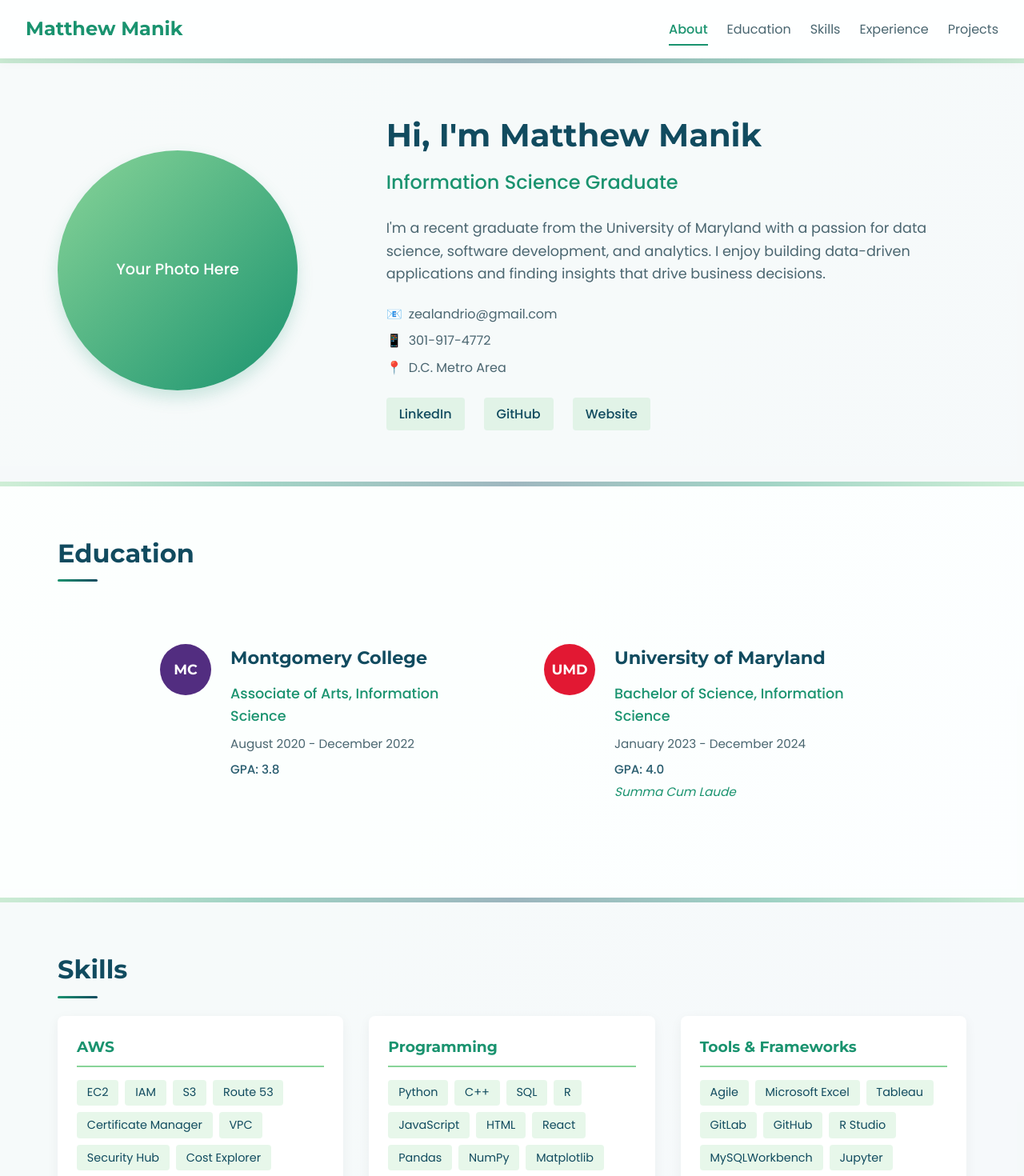
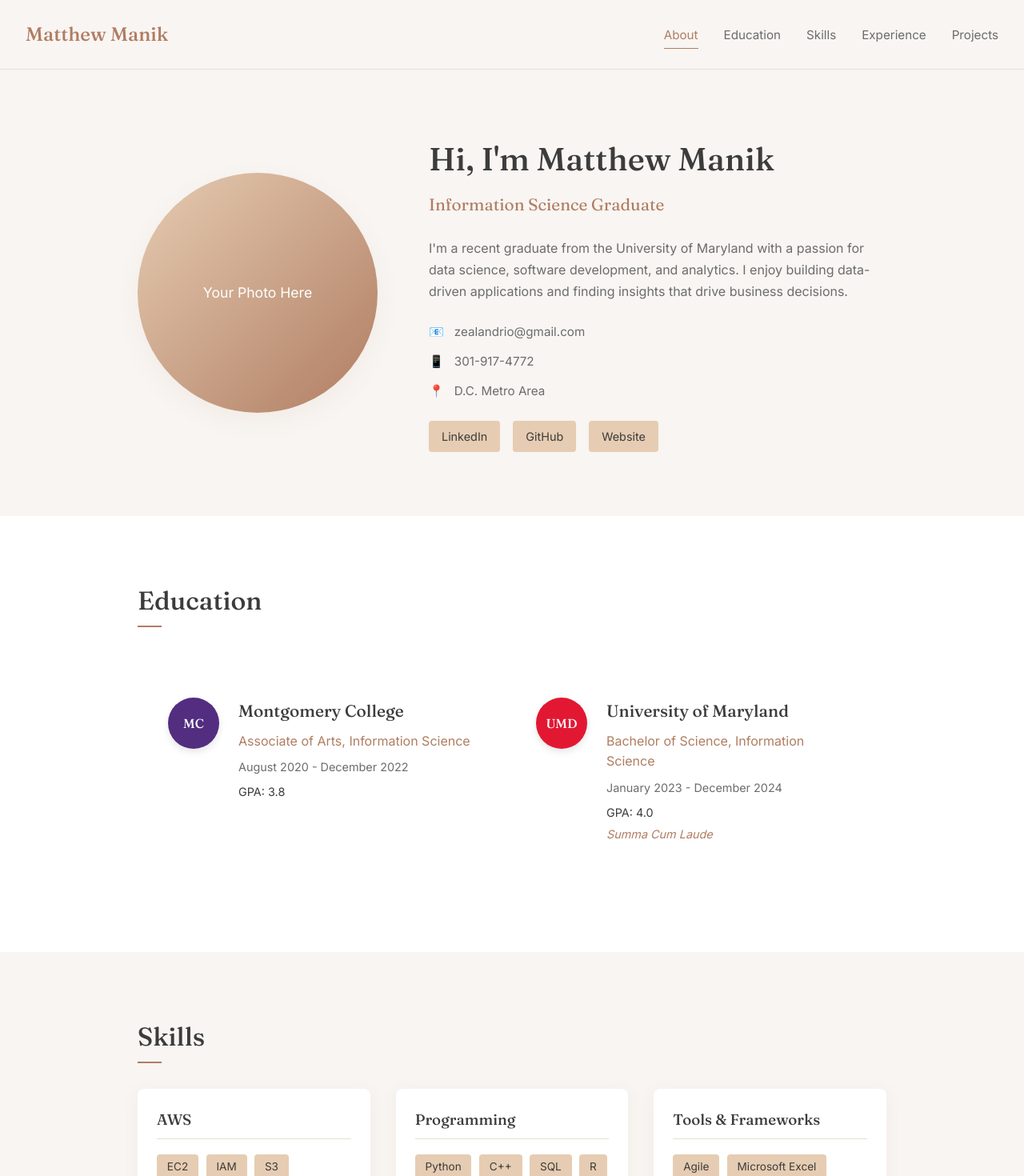
Before and after one commit to matt-manik/my-site, a React (Create React App) app: page / in a window 1280 px wide. Shown: the top 1470 px of the page at 80% size. Built offline with nearby package versions, Linux system fonts and the light colour scheme.

Commit message:
Update design system and styling with new color palette and typography

```diff
--- a/src/App.css
+++ b/src/App.css
@@ -1,17 +1,16 @@
 /* App.css */
-@import url('https://fonts.googleapis.com/css2?family=Montserrat:wght@300;400;500;600;700&family=Poppins:wght@300;400;500;600&display=swap');
+@import url('https://fonts.googleapis.com/css2?family=Fraunces:ital,wght@0,300;0,400;0,500;0,600;1,300;1,400&family=Inter:wght@300;400;500&display=swap');
 
 :root {
-  --primary-color: #1a936f; /* Tropical green */
-  --secondary-color: #88d498; /* Light green */
-  --accent-color: #114b5f; /* Deep ocean blue */
-  --highlight-color: #f3e9d2; /* Sand color */
-  --text-color: #114b5f; /* Deep ocean blue */
-  --text-light: #4a6670; /* Lighter blue for secondary text */
-  --background-color: #f8f9fa; /* Off-white background */
-  --card-background: #ffffff; /* White card background */
-  --gradient-start: #1a936f; /* Tropical green */
-  --gradient-end: #114b5f; /* Deep ocean blue */
+  --primary-color: #b07d62; /* Warm terracotta */
+  --secondary-color: #e6ccb2; /* Soft beige */
+  --accent-color: #7d9d9c; /* Muted sage */
+  --background-color: #f8f5f2; /* Warm off-white */
+  --text-color: #3c3c3c; /* Soft black */
+  --text-light: #6c6c6c; /* Medium gray */
+  --card-background: #ffffff; /* White */
+  --border-color: #e6e0d4; /* Light beige */
+  --shadow-color: rgba(176, 125, 98, 0.08); /* Soft shadow */
 }
 
 * {
@@ -21,10 +20,9 @@
 }
 
 body {
-  font-family: 'Poppins', sans-serif;
+  font-family: 'Inter', sans-serif;
   color: var(--text-color);
   background-color: var(--background-color);
-  background-image: linear-gradient(120deg, rgba(240, 255, 250, 0.7), rgba(230, 250, 255, 0.7));
   line-height: 1.6;
 }
 
@@ -32,6 +30,12 @@ body {
   display: flex;
   flex-direction: column;
   min-height: 100vh;
+  opacity: 0;
+  transition: opacity 0.8s ease;
+}
+
+.app.loaded {
+  opacity: 1;
 }
 
 /* Navigation Bar */
@@ -39,35 +43,34 @@ body {
   display: flex;
   justify-content: space-between;
   align-items: center;
-  padding: 1rem 2rem;
-  background-color: rgba(255, 255, 255, 0.9);
-  backdrop-filter: blur(10px);
+  padding: 1.5rem 2rem;
+  background-color: var(--background-color);
   position: sticky;
   top: 0;
   z-index: 1000;
-  box-shadow: 0 2px 15px rgba(0, 0, 0, 0.05);
+  border-bottom: 1px solid var(--border-color);
 }
 
 .nav-brand {
-  font-family: 'Montserrat', sans-serif;
-  font-weight: 700;
+  font-family: 'Fraunces', serif;
+  font-weight: 500;
   font-size: 1.5rem;
   color: var(--primary-color);
 }
 
 .nav-links {
   display: flex;
-  gap: 1.5rem;
+  gap: 2rem;
 }
 
 .nav-links button {
   background: none;
   border: none;
-  font-family: 'Poppins', sans-serif;
-  font-size: 1rem;
+  font-family: 'Inter', sans-serif;
+  font-size: 0.95rem;
   color: var(--text-light);
   cursor: pointer;
-  transition: all 0.3s ease;
+  transition: color 0.3s ease;
   padding: 0.5rem 0;
   position: relative;
 }
@@ -76,7 +79,7 @@ body {
   content: '';
   position: absolute;
   width: 0;
-  height: 2px;
+  height: 1px;
   bottom: 0;
   left: 0;
   background-color: var(--primary-color);
@@ -93,7 +96,6 @@ body {
 
 .nav-links button.active {
   color: var(--primary-color);
-  font-weight: 500;
 }
 
 .nav-links button.active::after {
@@ -107,48 +109,76 @@ body {
 
 /* Section Styling */
 .section {
-  padding: 4rem 0;
+  padding: 5rem 0;
   position: relative;
+  opacity: 0;
+  transform: translateY(10px);
+  transition: opacity 0.6s ease, transform 0.6s ease;
+}
+
+.app.loaded .section {
+  opacity: 1;
+  transform: translateY(0);
+}
+
+.app.loaded .section:nth-child(1) {
+  transition-delay: 0.1s;
+}
+
+.app.loaded .section:nth-child(2) {
+  transition-delay: 0.2s;
+}
+
+.app.loaded .section:nth-child(3) {
+  transition-delay: 0.3s;
+}
+
+.app.loaded .section:nth-child(4) {
+  transition-delay: 0.4s;
+}
+
+.app.loaded .section:nth-child(5) {
+  transition-delay: 0.5s;
 }
 
 .section:nth-child(odd) {
-  background-color: rgba(248, 249, 250, 0.8);
+  background-color: var(--background-color);
 }
 
 .section:nth-child(even) {
-  background-color: rgba(255, 255, 255, 0.8);
+  background-color: #ffffff;
 }
 
 .section-container {
-  max-width: 1200px;
+  max-width: 1000px;
   margin: 0 auto;
   padding: 0 2rem;
 }
 
 .section-title {
-  font-family: 'Montserrat', sans-serif;
+  font-family: 'Fraunces', serif;
   font-size: 2rem;
-  color: var(--accent-color);
-  margin-bottom: 2rem;
+  color: var(--text-color);
+  margin-bottom: 2.5rem;
   position: relative;
   display: inline-block;
+  font-weight: 500;
 }
 
 .section-title::after {
   content: '';
   position: absolute;
-  width: 50px;
-  height: 3px;
-  bottom: -10px;
+  width: 30px;
+  height: 2px;
+  bottom: -8px;
   left: 0;
-  background: linear-gradient(to right, var(--gradient-start), var(--gradient-end));
-  border-radius: 2px;
+  background-color: var(--primary-color);
 }
 
 /* About Section */
 .profile-container {
   display: flex;
-  gap: 3rem;
+  gap: 4rem;
   align-items: center;
   flex-wrap: wrap;
 }
@@ -167,9 +197,9 @@ body {
   justify-content: center;
   align-items: center;
   color: white;
-  font-weight: 500;
-  font-size: 1.2rem;
-  box-shadow: 0 10px 20px rgba(26, 147, 111, 0.2);
+  font-weight: 400;
+  font-size: 1.1rem;
+  box-shadow: 0 10px 30px var(--shadow-color);
 }
 
 .profile-text {
@@ -178,62 +208,68 @@ body {
 }
 
 .profile-text h1 {
-  font-family: 'Montserrat', sans-serif;
+  font-family: 'Fraunces', serif;
   font-size: 2.5rem;
-  color: var(--accent-color);
+  color: var(--text-color);
   margin-bottom: 0.5rem;
+  font-weight: 500;
 }
 
 .profile-text h2 {
-  font-size: 1.5rem;
+  font-size: 1.3rem;
   color: var(--primary-color);
   margin-bottom: 1.5rem;
-  font-weight: 500;
+  font-weight: 400;
+  font-family: 'Fraunces', serif;
 }
 
 .profile-text p {
   margin-bottom: 1.5rem;
-  font-size: 1.1rem;
+  font-size: 1rem;
   color: var(--text-light);
+  line-height: 1.7;
 }
 
 .contact-info {
   display: flex;
   flex-direction: column;
-  gap: 0.5rem;
+  gap: 0.7rem;
   margin-bottom: 1.5rem;
+  padding-left: 0;
 }
 
 .contact-info p {
   display: flex;
   align-items: center;
-  gap: 0.5rem;
+  gap: 0.8rem;
   margin-bottom: 0;
-  font-size: 1rem;
+  font-size: 0.95rem;
 }
 
 .icon {
   font-style: normal;
+  color: var(--primary-color);
 }
 
 .social-links {
   display: flex;
-  gap: 1.5rem;
+  gap: 1rem;
 }
 
 .social-links a {
   text-decoration: none;
-  color: var(--accent-color);
-  font-weight: 500;
-  transition: color 0.3s ease;
+  color: var(--text-color);
+  font-weight: 400;
+  transition: all 0.3s ease;
   padding: 0.5rem 1rem;
   border-radius: 4px;
-  background-color: rgba(136, 212, 152, 0.2);
+  background-color: var(--secondary-color);
+  font-size: 0.9rem;
 }
 
 .social-links a:hover {
-  color: var(--primary-color);
-  background-color: rgba(136, 212, 152, 0.3);
+  background-color: var(--primary-color);
+  color: white;
 }
 
 /* Skills Section */
@@ -250,65 +286,78 @@ body {
   background-color: var(--card-background);
   border-radius: 8px;
   padding: 1.5rem;
-  box-shadow: 0 4px 15px rgba(0, 0, 0, 0.05);
-  transition: transform 0.3s ease, box-shadow 0.3s ease;
+  box-shadow: 0 4px 20px var(--shadow-color);
+  transition: transform 0.3s ease;
 }
 
 .skill-category:hover {
   transform: translateY(-5px);
-  box-shadow: 0 8px 20px rgba(0, 0, 0, 0.08);
 }
 
 .skill-category h3 {
-  font-family: 'Montserrat', sans-serif;
-  color: var(--primary-color);
-  margin-bottom: 1rem;
+  font-family: 'Fraunces', serif;
+  color: var(--text-color);
+  margin-bottom: 1.2rem;
   padding-bottom: 0.5rem;
-  border-bottom: 2px solid var(--secondary-color);
+  border-bottom: 1px solid var(--border-color);
+  font-weight: 500;
 }
 
 .skill-list {
   list-style-type: none;
   display: flex;
   flex-wrap: wrap;
-  gap: 0.5rem;
+  gap: 0.6rem;
 }
 
 .skill-list li {
-  background-color: rgba(136, 212, 152, 0.2);
-  color: var(--accent-color);
+  background-color: var(--secondary-color);
+  color: var(--text-color);
   padding: 0.3rem 0.8rem;
   border-radius: 4px;
-  font-size: 0.9rem;
+  font-size: 0.85rem;
+  transition: background-color 0.3s ease;
+}
+
+.skill-list li:hover {
+  background-color: var(--primary-color);
+  color: white;
 }
 
 /* Experience Section */
 .experience-item {
   background-color: var(--card-background);
   border-radius: 8px;
-  padding: 1.5rem;
+  padding: 1.8rem;
   margin-bottom: 2rem;
-  box-shadow: 0 4px 15px rgba(0, 0, 0, 0.05);
+  box-shadow: 0 4px 20px var(--shadow-color);
+  transition: transform 0.3s ease;
+}
+
+.experience-item:hover {
+  transform: translateY(-5px);
 }
 
 .experience-header {
-  margin-bottom: 1rem;
+  margin-bottom: 1.2rem;
 }
 
 .experience-header h3 {
-  font-family: 'Montserrat', sans-serif;
-  color: var(--accent-color);
+  font-family: 'Fraunces', serif;
+  color: var(--text-color);
   margin-bottom: 0.5rem;
+  font-weight: 500;
 }
 
 .company {
-  font-weight: 500;
+  font-weight: 400;
   color: var(--primary-color);
 }
 
 .date {
   color: var(--text-light);
   font-size: 0.9rem;
+  margin-top: 0.3rem;
 }
 
 .experience-details {
@@ -317,8 +366,9 @@ body {
 }
 
 .experience-details li {
-  margin-bottom: 0.5rem;
+  margin-bottom: 0.7rem;
   color: var(--text-light);
+  font-size: 0.95rem;
 }
 
 /* Projects Section */
@@ -331,9 +381,9 @@ body {
 .project-card {
   background-color: var(--card-background);
   border-radius: 8px;
-  padding: 1.5rem;
-  box-shadow: 0 4px 15px rgba(0, 0, 0, 0.05);
-  transition: transform 0.3s ease, box-shadow 0.3s ease;
+  padding: 1.8rem;
+  box-shadow: 0 4px 20px var(--shadow-color);
+  transition: transform 0.3s ease;
   height: 100%;
   display: flex;
   flex-direction: column;
@@ -341,19 +391,20 @@ body {
 
 .project-card:hover {
   transform: translateY(-5px);
-  box-shadow: 0 8px 20px rgba(0, 0, 0, 0.08);
 }
 
 .project-card h3 {
-  font-family: 'Montserrat', sans-serif;
-  color: var(--accent-color);
+  font-family: 'Fraunces', serif;
+  color: var(--text-color);
   margin-bottom: 1rem;
+  font-weight: 500;
 }
 
 .project-card p {
   color: var(--text-light);
   margin-bottom: 1.5rem;
   flex-grow: 1;
+  font-size: 0.95rem;
 }
 
 .project-skills {
@@ -363,22 +414,28 @@ body {
 }
 
 .project-skills span {
-  background-color: rgba(26, 147, 111, 0.1);
-  color: var(--primary-color);
-  padding: 0.3rem 0.8rem;
+  background-color: var(--secondary-color);
+  color: var(--text-color);
+  padding: 0.2rem 0.7rem;
   border-radius: 4px;
-  font-size: 0.85rem;
+  font-size: 0.8rem;
+  transition: background-color 0.3s ease;
+}
+
+.project-skills span:hover {
+  background-color: var(--primary-color);
+  color: white;
 }
 
 /* Education Section */
 .education-timeline {
   position: relative;
-  max-width: 1200px;
+  max-width: 1000px;
   margin: 0 auto;
   padding: 40px 0;
   display: flex;
   justify-content: center;
-  gap: 80px;
+  gap: 60px;
 }
 
 .timeline-item {
@@ -413,12 +470,13 @@ body {
   display: flex;
   justify-content: center;
   align-items: center;
-  font-family: 'Montserrat', sans-serif;
-  font-weight: 700;
-  font-size: 1.1rem;
+  font-family: 'Fraunces', serif;
+  font-weight: 500;
+  font-size: 1rem;
   color: white;
   border-radius: 50%;
   transition: transform 0.3s ease;
+  box-shadow: 0 4px 10px rgba(0, 0, 0, 0.1);
 }
 
 .timeline-content:hover .umd-logo,
@@ -439,36 +497,36 @@ body {
 }
 
 .education-details h3 {
-  font-family: 'Montserrat', sans-serif;
-  color: var(--accent-color);
-  margin-bottom: 0.75rem;
-  font-size: 1.4rem;
+  font-family: 'Fraunces', serif;
+  color: var(--text-color);
+  margin-bottom: 0.5rem;
+  font-size: 1.3rem;
+  font-weight: 500;
 }
 
 .degree {
-  font-weight: 500;
+  font-weight: 400;
   color: var(--primary-color);
   margin-bottom: 0.5rem;
-  font-size: 1.1rem;
+  font-size: 1rem;
 }
 
 .date {
   color: var(--text-light);
   margin-bottom: 0.5rem;
-  font-size: 0.95rem;
+  font-size: 0.9rem;
 }
 
 .gpa {
-  font-weight: 500;
-  color: var(--accent-color);
-  opacity: 0.9;
-  font-size: 0.95rem;
+  font-weight: 400;
+  color: var(--text-color);
+  font-size: 0.9rem;
 }
 
 .honors {
   color: var(--primary-color);
   font-style: italic;
-  font-size: 0.95rem;
+  font-size: 0.9rem;
   margin-top: 0.25rem;
 }
 
@@ -477,7 +535,7 @@ body {
   .education-timeline {
     flex-direction: column;
     align-items: center;
-    gap: 3rem;
+    gap: 2rem;
     padding: 20px 0;
   }
 
@@ -501,11 +559,13 @@ body {
 
 /* Footer */
 .footer {
-  background-color: var(--accent-color);
+  background-color: var(--primary-color);
   color: white;
   text-align: center;
   padding: 1.5rem;
-  margin-top: 2rem;
+  margin-top: 0;
+  font-family: 'Inter', sans-serif;
+  font-size: 0.9rem;
 }
 
 /* Responsive Designs */
@@ -521,11 +581,11 @@ body {
   }
 
   .profile-text h2 {
-    font-size: 1.3rem;
+    font-size: 1.2rem;
   }
 
   .section-title {
-    font-size: 1.8rem;
+    font-size: 1.7rem;
   }
 
   .section-title::after {
@@ -550,55 +610,13 @@ body {
   .navbar {
     flex-direction: column;
     gap: 1rem;
+    padding: 1rem;
   }
 
   .nav-links {
     display: flex;
     flex-wrap: wrap;
     justify-content: center;
+    gap: 1rem;
   }
 }
-
-/* Animation for page elements */
-@keyframes fadeUp {
-  from {
-    opacity: 0;
-    transform: translateY(20px);
-  }
-  to {
-    opacity: 1;
-    transform: translateY(0);
-  }
-}
-
-.section {
-  animation: fadeUp 0.8s ease-out forwards;
-}
-
-.section:nth-child(2) {
-  animation-delay: 0.2s;
-}
-
-.section:nth-child(3) {
-  animation-delay: 0.4s;
-}
-
-.section:nth-child(4) {
-  animation-delay: 0.6s;
-}
-
-.section:nth-child(5) {
-  animation-delay: 0.8s;
-}
-
-/* Tropical wave decoration */
-.section::before {
-  content: '';
-  position: absolute;
-  top: 0;
-  left: 0;
-  right: 0;
-  height: 6px;
-  background: linear-gradient(90deg, var(--secondary-color), var(--primary-color), var(--accent-color), var(--primary-color), var(--secondary-color));
-  opacity: 0.4;
-}
--- a/src/App.js
+++ b/src/App.js
@@ -3,6 +3,8 @@ import './App.css';
 
 function App() {
   const [activeSection, setActiveSection] = useState('about');
+  const [scrollY, setScrollY] = useState(0);
+  const [isLoaded, setIsLoaded] = useState(false);
 
   // Handle smooth scrolling when navigation links are clicked
   const scrollToSection = (sectionId) => {
@@ -17,6 +19,7 @@ function App() {
   useEffect(() => {
     const handleScroll = () => {
       const sections = ['about', 'education', 'skills', 'experience', 'projects'];
+      setScrollY(window.scrollY);
 
       for (const section of sections) {
         const element = document.getElementById(section);
@@ -34,8 +37,13 @@ function App() {
     return () => window.removeEventListener('scroll', handleScroll);
   }, []);
 
+  // Set isLoaded to true after component mounts
+  useEffect(() => {
+    setIsLoaded(true);
+  }, []);
+
   return (
-    <div className="app">
+    <div className={`app ${isLoaded ? 'loaded' : ''}`}>
       {/* Navigation Bar */}
       <nav className="navbar">
         <div className="nav-brand">Matthew Manik</div>
@@ -295,12 +303,12 @@ function App() {
             </div>
           </div>
         </section>
+      </div>
 
-        {/* Footer */}
-        <footer className="footer">
-          <p>© 2025 Matthew Manik. All Rights Reserved.</p>
-        </footer>
-      </div>
+      {/* Footer */}
+      <footer className="footer">
+        <p>© {new Date().getFullYear()} Matthew Manik. All rights reserved.</p>
+      </footer>
     </div>
   );
 }
```
Also changed, not shown: profile.png (added).
